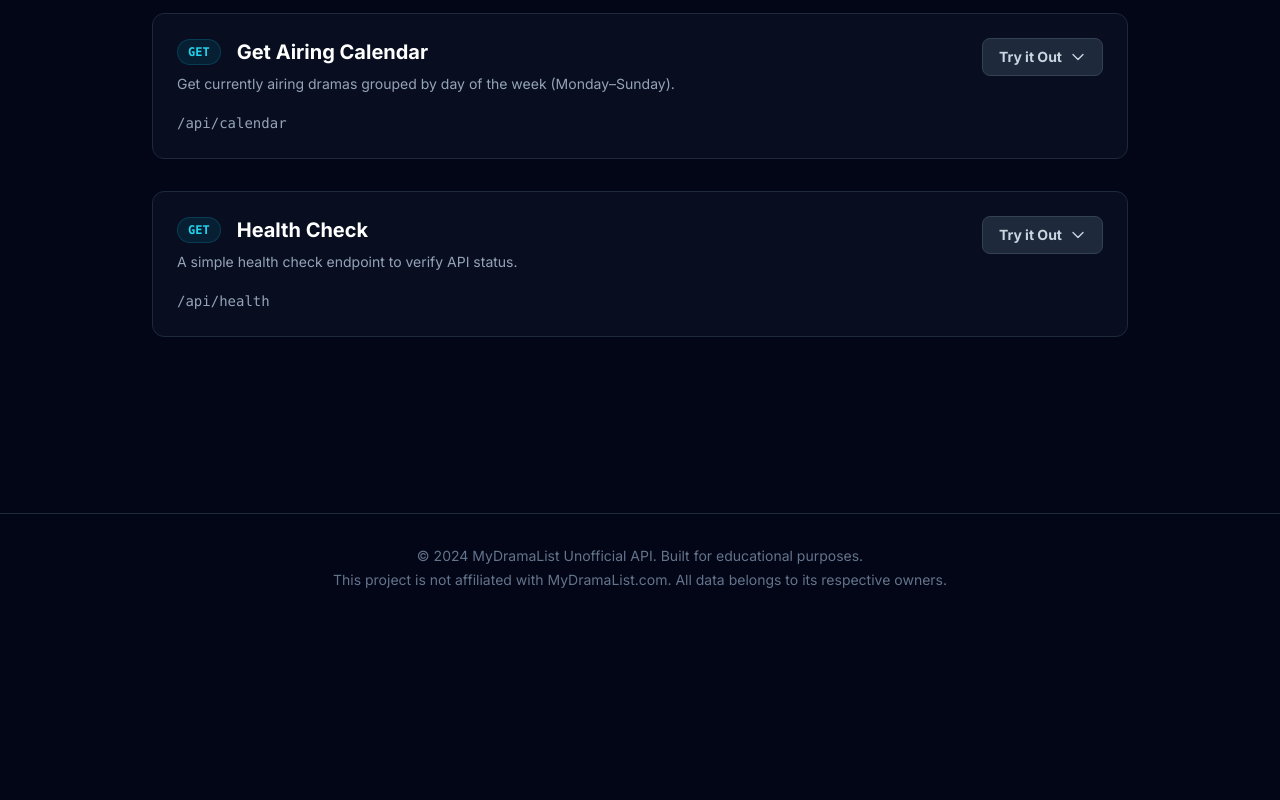
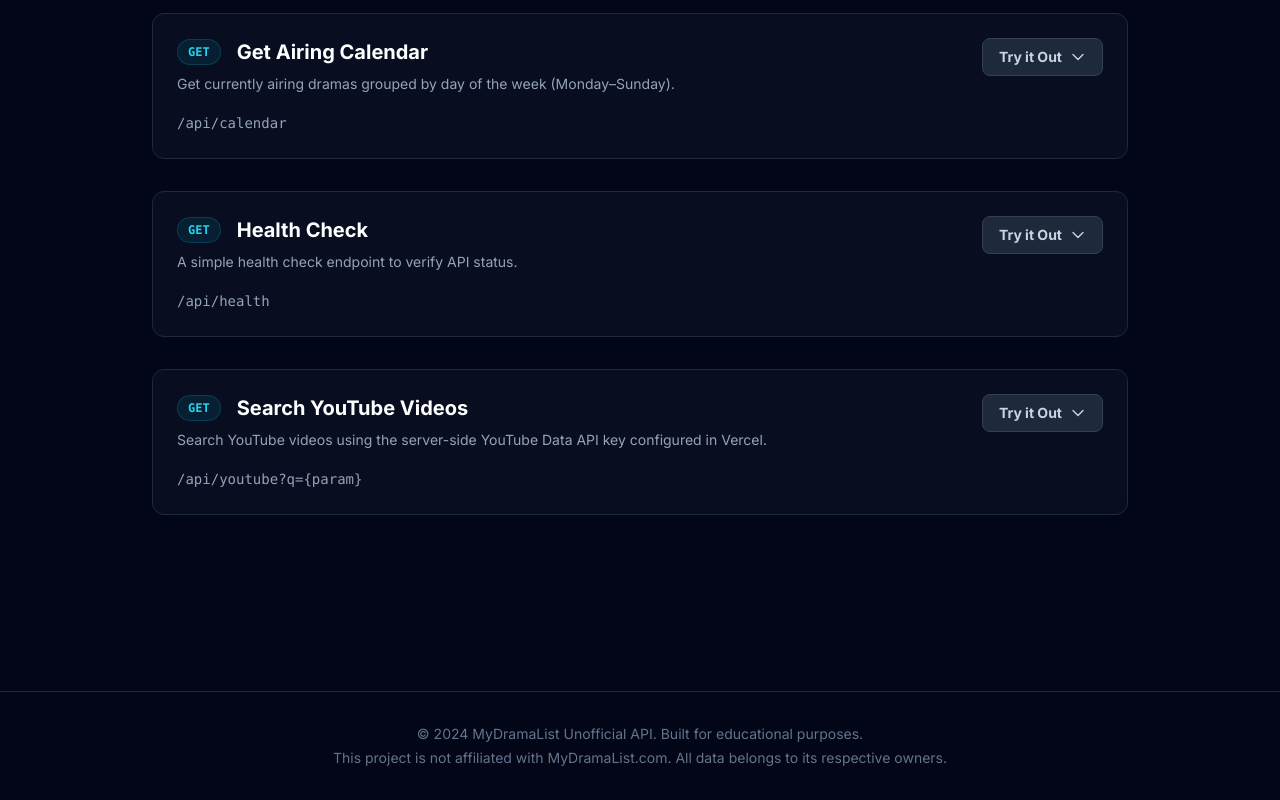
Before and after one commit to deepakrai5656-sys/koren_, a plain HTML site: page index.html in a window 1280 px wide. Shown: the part 3268-4068 px from the top of the page. Before the commit the page ends 3890 px from the top, so only its background shows below. Drawn offline with nearby package versions, Linux system fonts and the light colour scheme.

Commit message:
Add YouTube search endpoint to API list

```diff
--- a/index.html
+++ b/index.html
@@ -485,6 +485,7 @@ vercel --prod</code></pre>
                 { id: 'dramalist', title: 'Get User Watchlist', method: 'GET', path: '/api/dramalist/{param}', description: 'Get the public watchlist for a specific user.', param_placeholder: '9324969' },
                 { id: 'calendar', title: 'Get Airing Calendar', method: 'GET', path: '/api/calendar', description: 'Get currently airing dramas grouped by day of the week (Monday–Sunday).', param_placeholder: '' },
                 { id: 'health', title: 'Health Check', method: 'GET', path: '/api/health', description: 'A simple health check endpoint to verify API status.', param_placeholder: '' },
+                { id: 'youtube', title: 'Search YouTube Videos', method: 'GET', path: '/api/youtube?q={param}', description: 'Search YouTube videos using the server-side YouTube Data API key configured in Vercel.', param_placeholder: 'bollywood' },
             ];
 
             endpointsContainer.innerHTML = endpoints.map(ep => {
```
